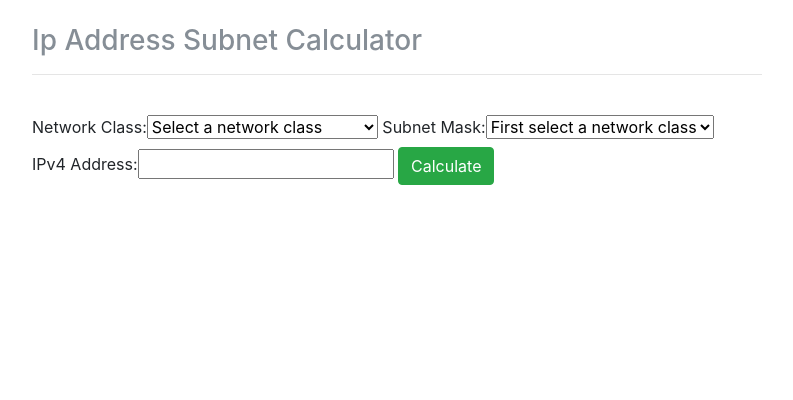
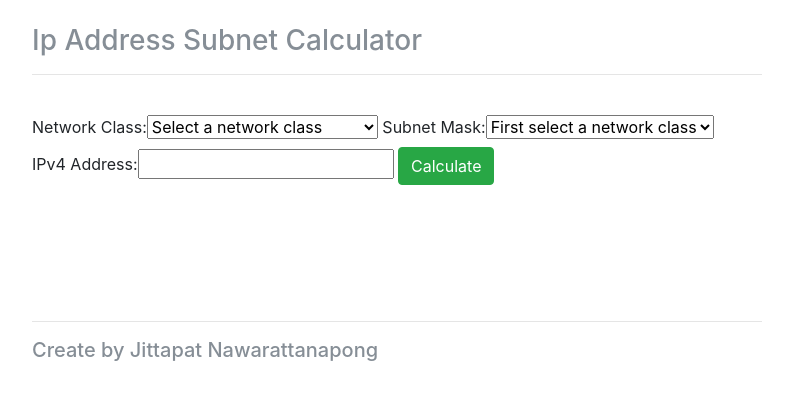
Before and after one commit to Pattamite/DataCom-Subnet, a Django app: template SubnetJTP/SubnetWeb/templates/index.html in a window 1280 px wide. Shown: the top 400 px of the page, without its empty margins (243-1036 px from the left). Run offline with Django 3.2, Linux system fonts and the light colour scheme; the template is opened without the code that fills it: values that come from a table or form of the project are taken from there, others are empty; some libraries are stand-ins or nearby versions.

Commit message:
Add footer

```diff
--- a/SubnetJTP/SubnetWeb/templates/index.html
+++ b/SubnetJTP/SubnetWeb/templates/index.html
@@ -33,8 +33,8 @@
         </div>
     {% endif %}
 
-    <br />
-    <br />
+    <br>
+    <br>
 
     {% if info_table %} <!--Info Table-->
         <div class="row">
@@ -56,8 +56,8 @@
         </div>
     {% endif %}
 
-    <br />
-    <br />
+    <br>
+    <br>
 
     {% if network_table %} <!--Network Table-->
         <div class="row">
@@ -86,6 +86,17 @@
         </div>
     {% endif %}
 
+    <br>
+
+    <div class="row">
+        <div class="col-2 .col-md-4 .col-lg-5"></div>
+        <div class="col-8 .col-md-4 .col-lg-2">
+            <hr>
+            <h5 class="text-muted">Create by Jittapat Nawarattanapong</h5>
+        </div>
+    </div>
+
+    <br>
 
 {% endblock %}
 
```
